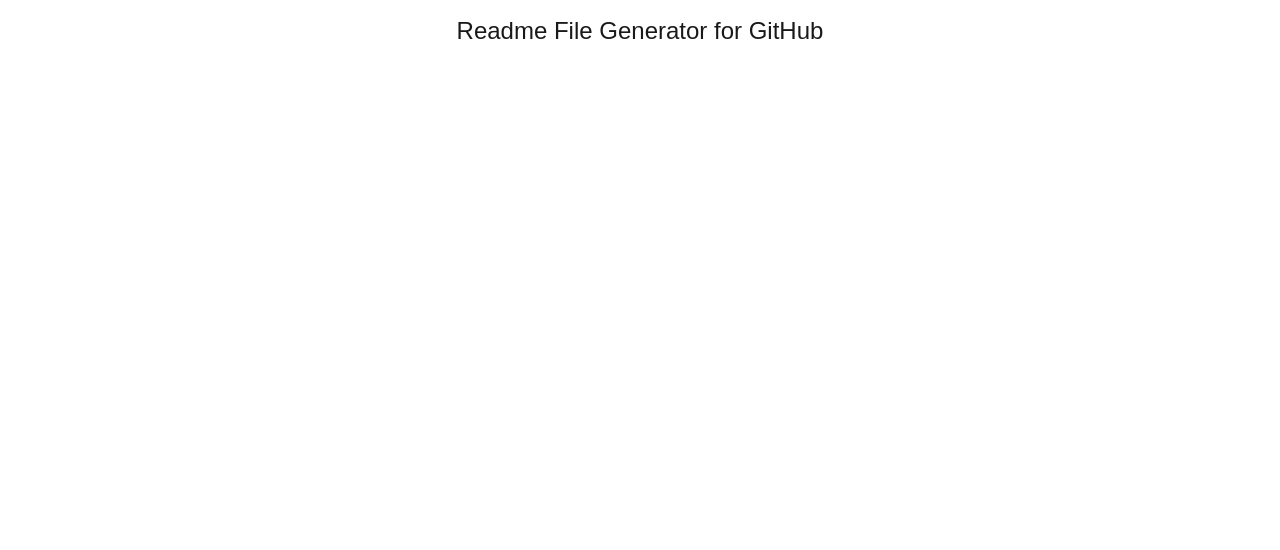
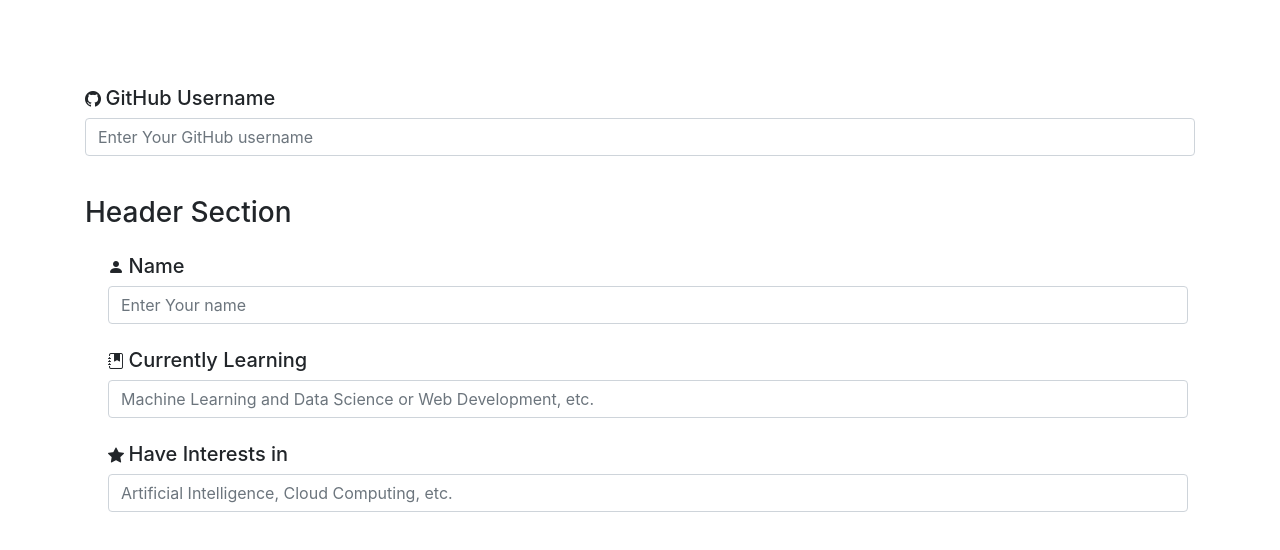
Before and after one commit to mayankbohra/readme-file-generator-for-github, a plain HTML site: page index.html in a window 1280 px wide. Drawn offline with nearby package versions, Linux system fonts and the light colour scheme.

Commit message:
add header section

```diff
--- a/index.html
+++ b/index.html
@@ -3,21 +3,71 @@
 
 <head>
     <meta charset="UTF-8">
+    <meta name="viewport" content="width=device-width, initial-scale=1" />
     <title>Readme Generator</title>
     <link rel="stylesheet" href="https://stackpath.bootstrapcdn.com/bootstrap/4.5.2/css/bootstrap.min.css">
+    <link rel="stylesheet" href="https://cdn.jsdelivr.net/npm/bootstrap-icons@1.10.5/font/bootstrap-icons.css">
     <link rel="stylesheet" href="styles.css">
 </head>
 
 <body>
-    <nav class="navbar navbar-expand-md navbar-light">
+    <!-- Navbar -->
+    <nav class="navbar navbar-expand-md navbar-dark">
         <div class="container">
             <a class="navbar-brand mx-auto" href="index.html">Readme File Generator for GitHub</a>
         </div>
     </nav>
 
-    <!-- Add your content below this line -->
+    <div class="container">
+        <!-- Username -->
+        <div class="form-group mt-4">
+            <div class="row align-item-center">
+                <div class="col">
+                    <i class="bi bi-github"></i>
+                    <label class="h5" for="namefield">GitHub Username</label>
+                    <input type="text" id="namefield" class="form-control" placeholder="Enter Your GitHub username" required />
+                </div>
+            </div>
+            <br>
+        </div>
 
-    <!-- End of your content -->
+
+        <!-- Title Section -->
+
+        <h3 class="heading">Header Section</h3>
+        <div class="container ml-2">
+            <div class="form-group mt-4">
+                <div class="row align-item-center">
+                    <div class="col">
+                        <i class="bi bi-person-fill"></i>
+                        <label class="h5" for="namefield">Name</label>
+                        <input type="text" id="namefield" class="form-control" placeholder="Enter Your name" required />
+                    </div>
+                </div>
+            </div>
+
+            <div class="form-group mt-4">
+                <div class="row align-item-center">
+                    <div class="col">
+                        <i class="bi bi-journal-bookmark-fill"></i>
+                        <label class="h5" for="namefield">Currently Learning</label>
+                        <input type="text" id="namefield" class="form-control" placeholder="Machine Learning and Data Science or Web Development, etc." required />
+                    </div>
+                </div>
+            </div>
+
+            <div class="form-group mt-4">
+                <div class="row align-item-center">
+                    <div class="col">
+                        <i class="bi bi-star-fill"></i>
+                        <label class="h5" for="namefield">Have Interests in</label>
+                        <input type="text" id="namefield" class="form-control" placeholder="Artificial Intelligence, Cloud Computing, etc. " required />
+                    </div>
+                </div>
+            </div>
+        </div>
+    </div>
+
 
     <script src="https://code.jquery.com/jquery-3.5.1.slim.min.js"></script>
     <script src="https://cdn.jsdelivr.net/npm/@popperjs/core@2.5.4/dist/umd/popper.min.js"></script>
```
